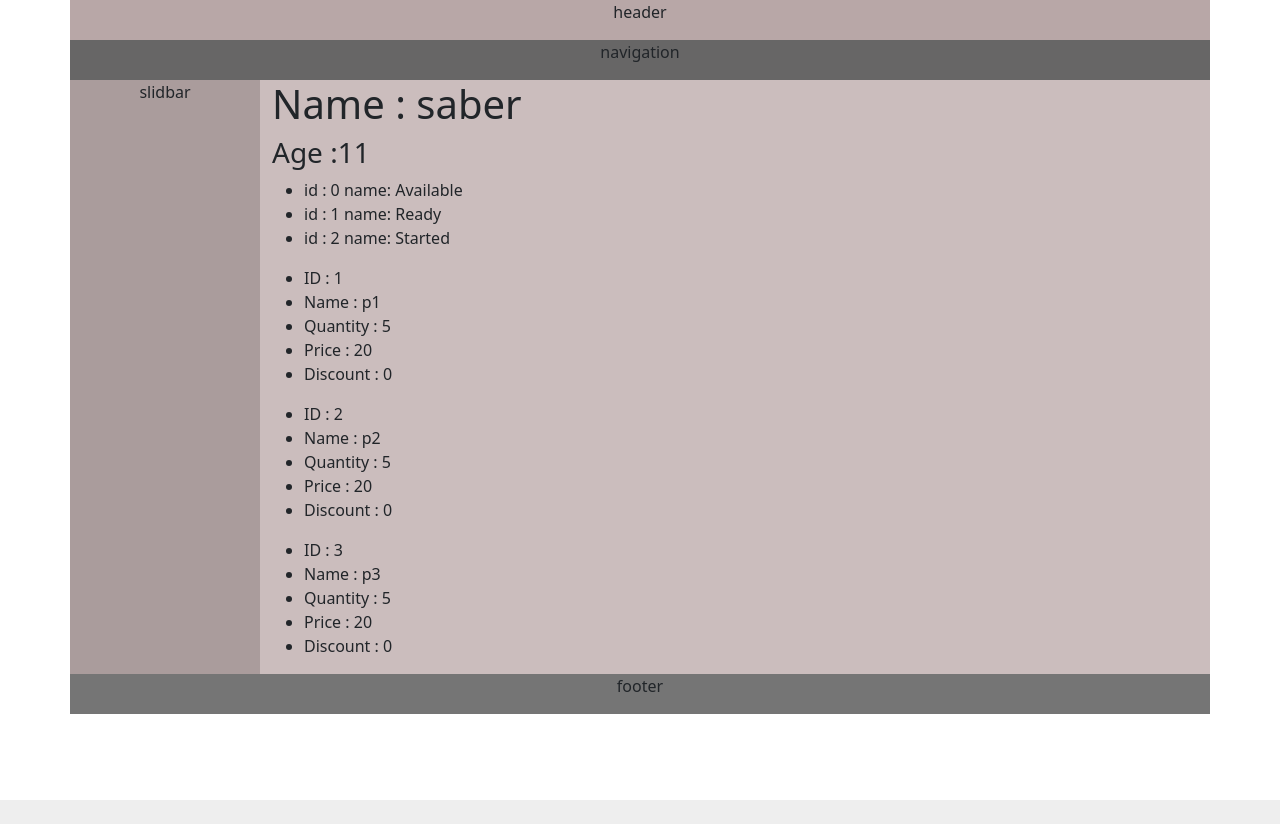
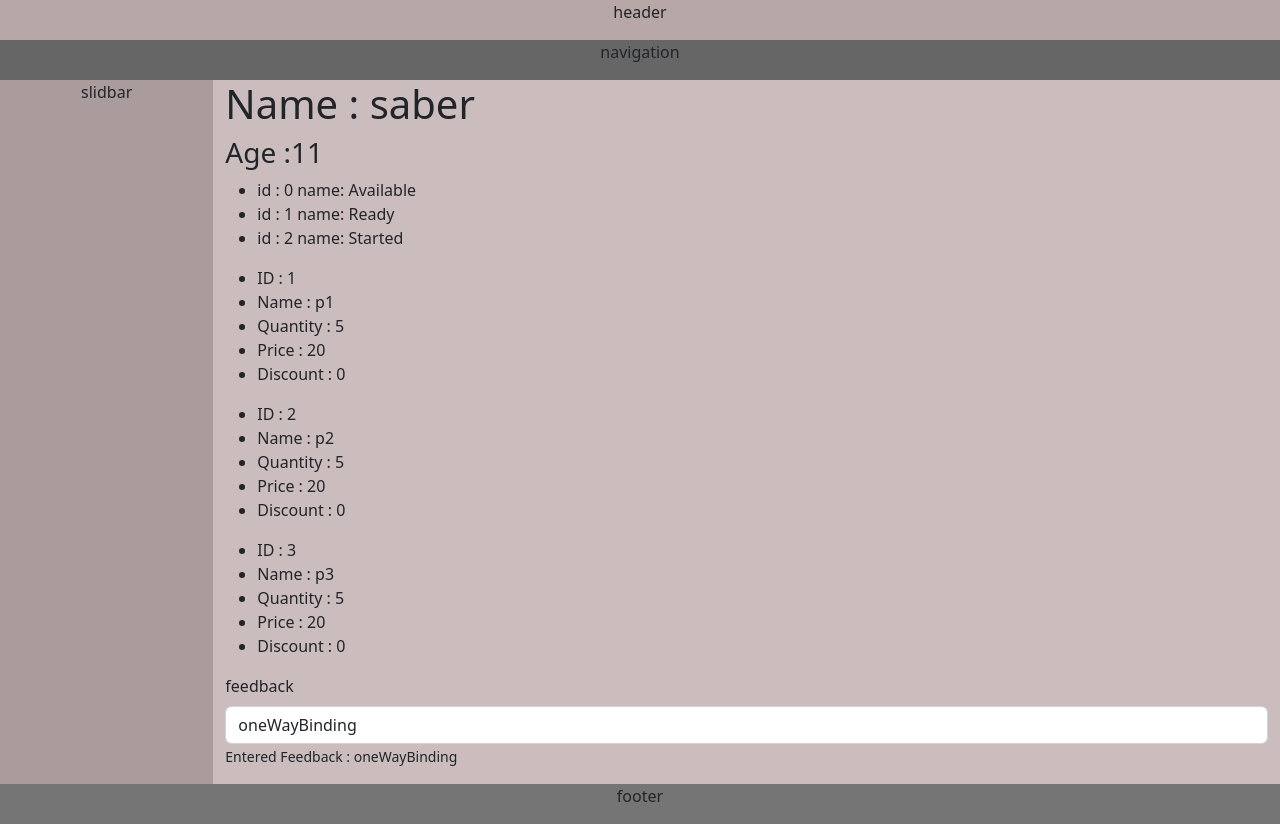
Before and after one commit to SaberGomaa/Angular-Practise, an Angular app: page / in a window 1280 px wide. Before the commit the page ends 800 px from the top, so only its background shows below. Built offline with nearby package versions, Linux system fonts and the light colour scheme.

Commit message:
one & two way binding

```diff
--- a/src/app/app.component.html
+++ b/src/app/app.component.html
@@ -2,7 +2,7 @@
 
 <!-- <h1 class="red">{{name}}</h1> -->
 
-<div class="container fluid vh-100">
+<div class="container-fluid vh-100">
   <div class="row">
     <header style="background-color: rgb(184, 167, 167)"></header>
     <navigation style="background-color: rgb(103, 102, 102)"></navigation>
--- a/src/app/app.module.ts
+++ b/src/app/app.module.ts
@@ -1,5 +1,7 @@
 import { NgModule } from '@angular/core';
 import { BrowserModule } from '@angular/platform-browser';
+import { FormsModule } from '@angular/forms';
+
 
 import { AppRoutingModule } from './app-routing.module';
 import { AppComponent } from './app.component';
@@ -20,7 +22,8 @@ import { NavigationComponent } from './components/navigation/navigation.componen
   ],
   imports: [
     BrowserModule,
-    AppRoutingModule
+    AppRoutingModule,
+    FormsModule
   ],
   providers: [],
   bootstrap: [AppComponent]
--- a/src/app/components/home/home.component.html
+++ b/src/app/components/home/home.component.html
@@ -12,3 +12,15 @@
     <li >Price : {{item.Price}}</li>
     <li>Discount : {{count}}</li>
 </ul>
+
+<div>
+    <div class="mb-3">
+      <label for="" class="form-label">feedback</label>
+      <!-- [value]="feedContent" one way binding -->
+      <!-- Two way binding [(ngModel)] = "feedContent" -->
+
+      <input type="text" [(ngModel)]="feedContent"
+        class="form-control" name="" id="" placeholder="feedback">
+        <small>Entered Feedback : {{feedContent}}</small>
+    </div>
+</div>
--- a/src/app/components/home/home.component.ts
+++ b/src/app/components/home/home.component.ts
@@ -9,6 +9,9 @@ import {Discount} from 'src/app/Models/EDiscount'
 })
 export class HomeComponent{
 
+  //feedContent : string = "oneWayBinding" ;// one way binding
+
+  feedContent : string = "oneWayBinding" ;// Two way binding
 
   name:string = 'saber';
   age = 11;
```
